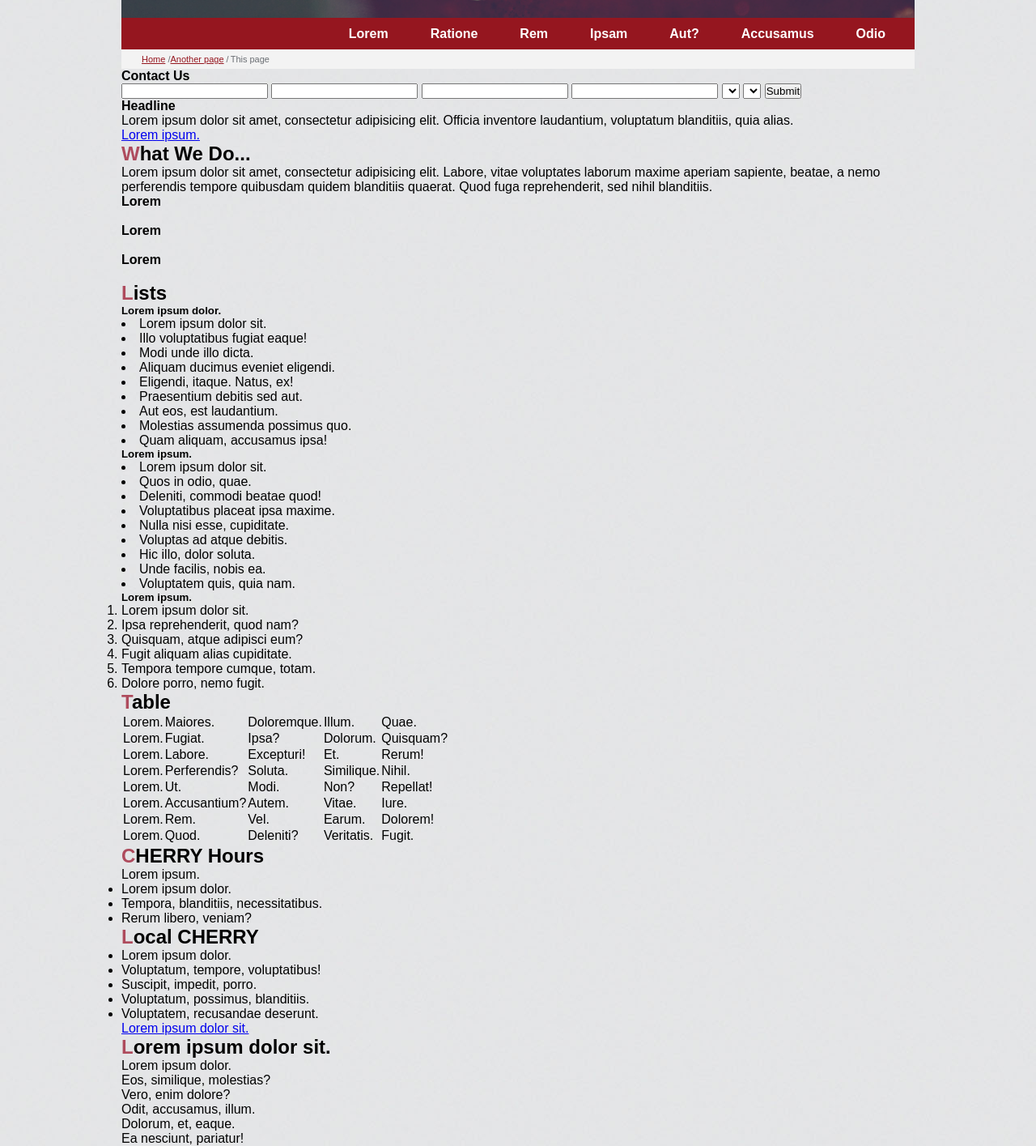
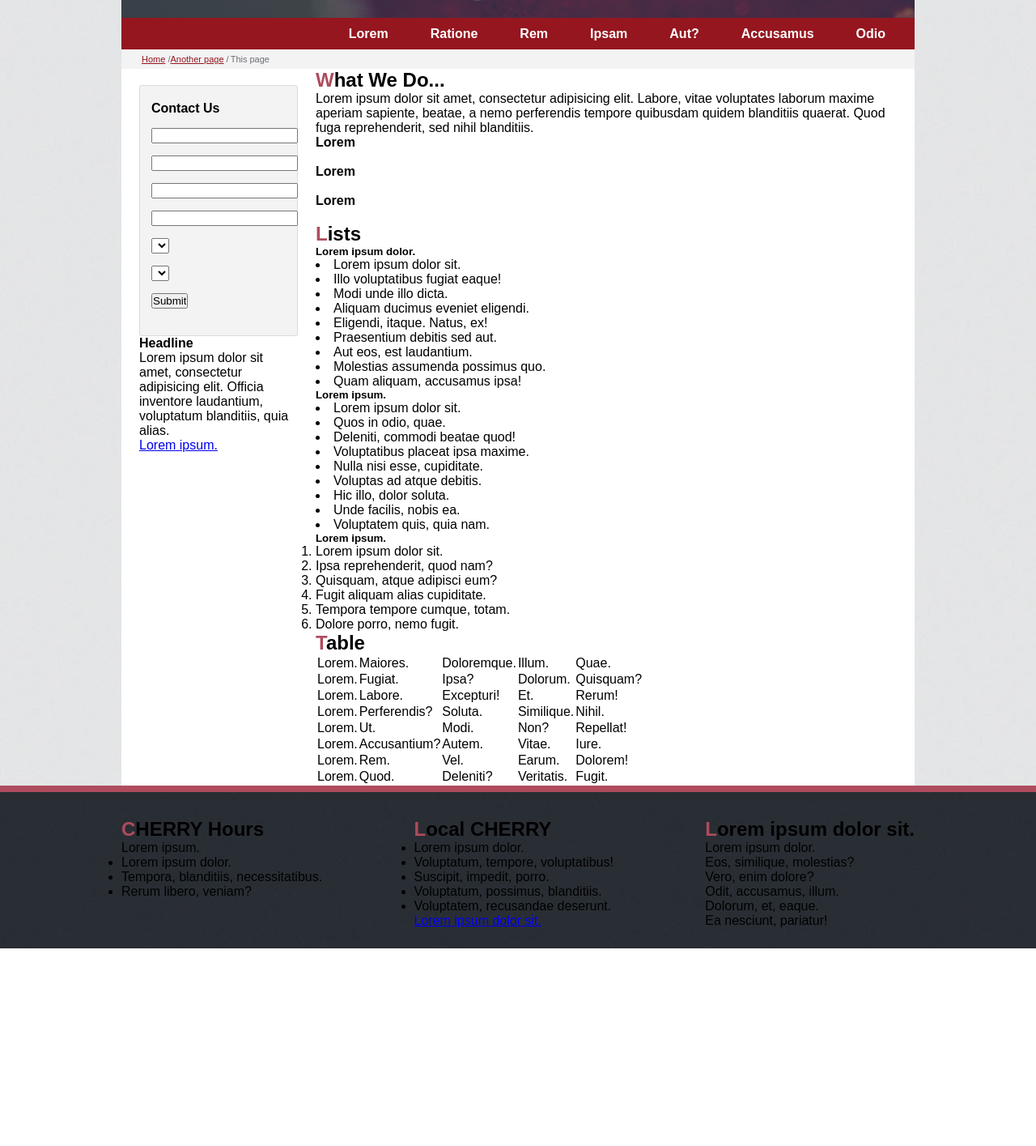
Before and after one commit to TrueEntrant/Cherry, a plain HTML site: page project_cherry/index.html in a window 1280 px wide. Shown: the part 284-1699 px from the top of the page at 81% size. After the commit the page ends 1455 px from the top, so only its background shows below. Drawn offline with Linux system fonts and the light colour scheme.

Commit message:
some changes added

```diff
--- a/project_cherry/css/style.css
+++ b/project_cherry/css/style.css
@@ -164,3 +164,42 @@ body {
   line-height: 2.182;
   text-align: left;
 }
+.contain {
+  background-color: #FFF;
+}
+aside {
+  position: absolute;
+  left: 22px;
+  max-width: 240px;
+  width: 20%;
+  height: 100%;
+  flex-wrap: wrap;
+}
+article {
+  max-width: 730px;
+  position: relative;
+  left: 240px;
+  top: 0;
+}
+footer {
+  background: url(../img/footer.jpg);
+  background-position: top;
+}
+.contacts {
+  padding: 40px 0 25px 0;
+  display: flex;
+  flex-direction: row;
+  justify-content: space-between;
+}
+.form {
+  margin: 20px 0 0 0;
+  background-color: #f3f3f3;
+  border: 1px solid #d8dbde;
+  border-radius: 3px;
+}
+.form form {
+  padding: 19px 0 33px 14px;
+}
+.form p {
+  padding: 15px 0 0 0;
+}
--- a/project_cherry/index.html
+++ b/project_cherry/index.html
@@ -62,17 +62,20 @@
 
 	</header>
 <div class="main_wrap">
+	<div class="contain clearfix">
 	<aside>
+
 		<div class="form">
-				<h4>Contact Us</h4>
+
 				<form action="">
-					<input type="text">
-					<input type="text">
-					<input type="text">
-					<input type="text">
-					<select name="" id=""></select>
-					<select name="" id=""></select>
-					<input type="submit">
+					<h4>Contact Us</h4>
+					<p><input type="text"></p>
+					<p><input type="text"></p>
+					<p><input type="text"></p>
+					<p><input type="text"></p>
+					<p><select name="" id=""></select></p>
+					<p><select name="" id=""></select></p>
+					<p><input type="submit"></p>
 				</form>
 			</div>
 
@@ -207,7 +210,7 @@
 			</table>
 		</div>
 	</article>
-
+</div>
 </div>
 
 	<footer>
```
